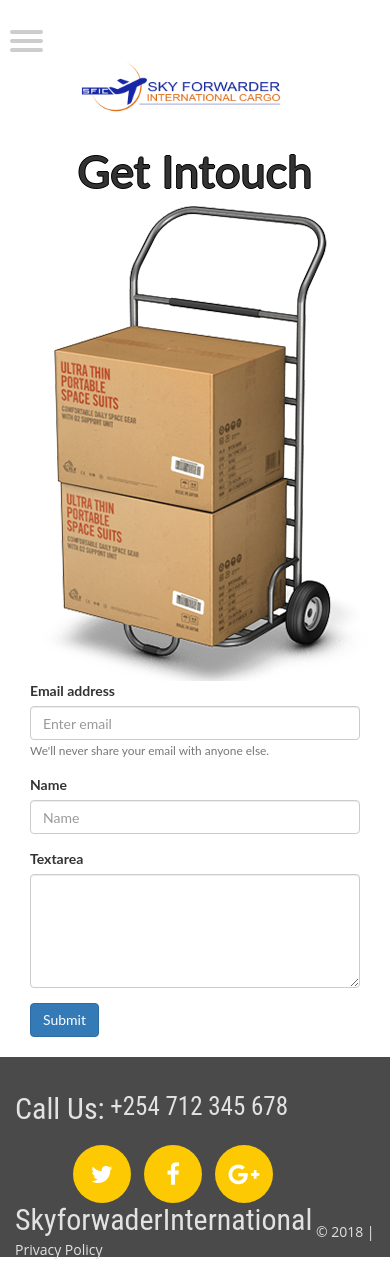
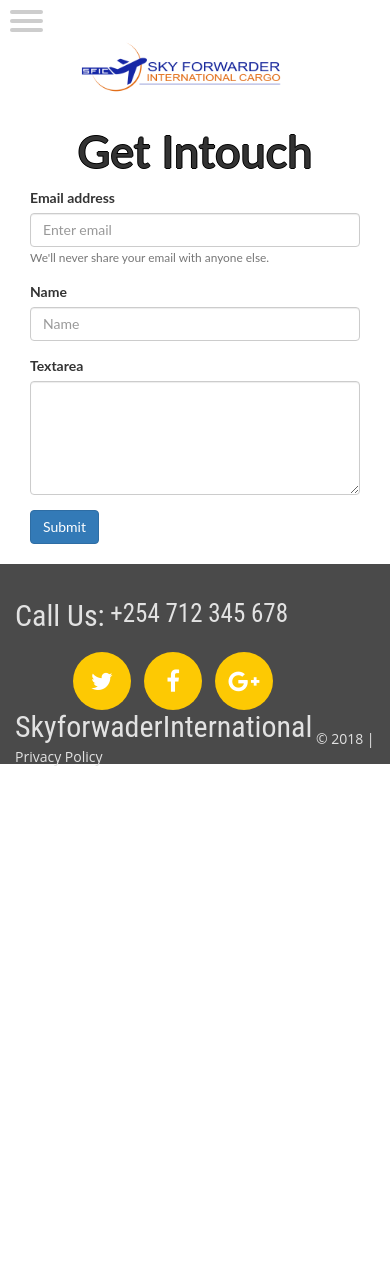
Before and after one commit to vincentmuya/Sky-Forwarder, a Django app: page /contact in a window 390 px wide. After the commit the page ends 766 px from the top, so only its background shows below. Run offline with Django 3.2, Linux system fonts and the light colour scheme; some libraries are stand-ins or nearby versions.

```diff
--- a/app/templates/contact.html
+++ b/app/templates/contact.html
@@ -11,7 +11,7 @@
       <h1 class="get">Get Intouch</h1>
 <div class="row">
   <div class="col-md-4">
-<img src="{%static 'images/contact.png'%}" alt="">
+<img class="dont" src="{%static 'images/contact.png'%}" alt="">
   </div>
   <div class="col-md-8">
     <form>
@@ -50,5 +50,13 @@
     margin-left: 0px;
     margin-right: 0px;
   }
+  @media screen and (max-width: 650px) {
+  body{
+    padding-top: 0%;
+  }
+  .dont{
+    display: none;
+  }
+}
 </style>
 {% endblock %}
```
Also changed, not shown: app/templates/track.html (+17 -1 lines).
